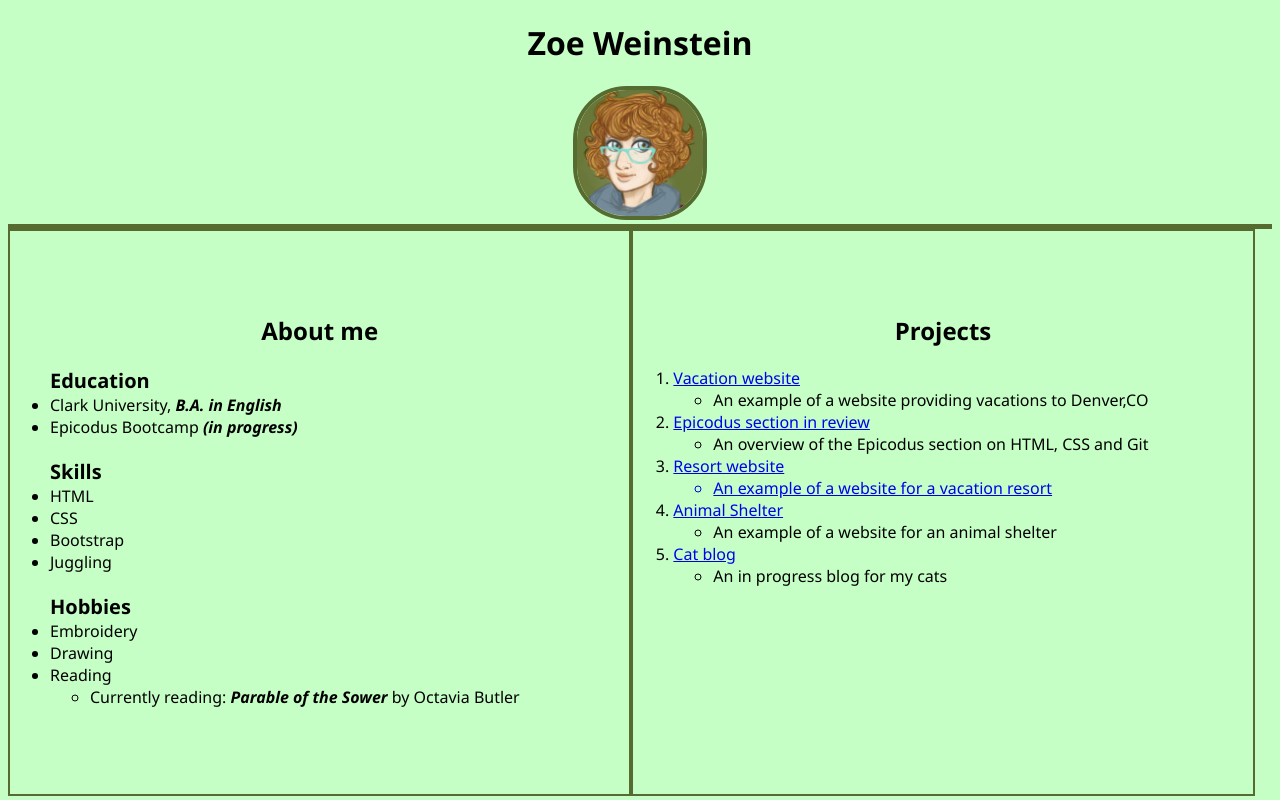
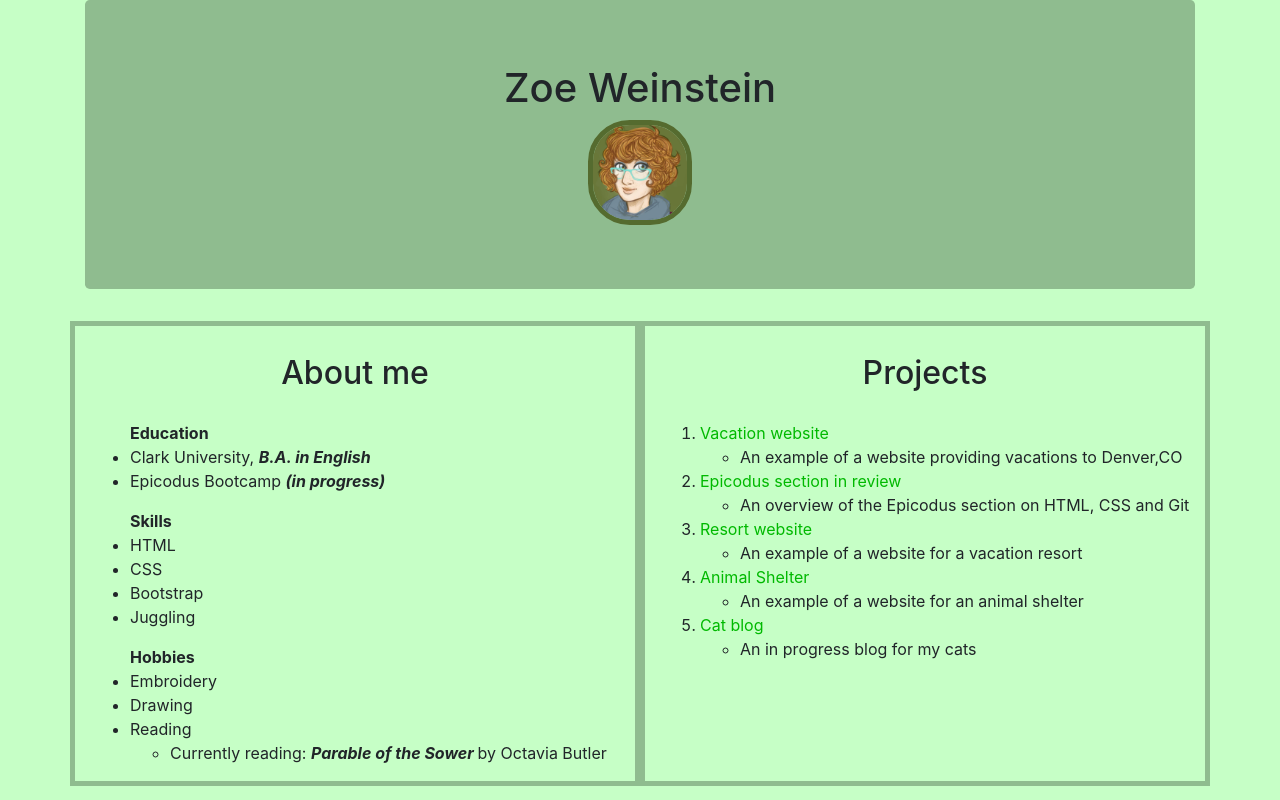
Before and after one commit to MxZoe/portfolio, a plain HTML site: page index.html in a window 1280 px wide. Drawn offline with Linux system fonts and the light colour scheme.

Commit message:
update styling with bootstrap

```diff
--- a/css/styles.css
+++ b/css/styles.css
@@ -2,50 +2,41 @@ body{
   background-color: rgb(198, 255, 198);
 }
 
-.header{
+.jumbotron{
   text-align: center;
-  border-bottom: 5px solid darkolivegreen;
+  background-color: darkseagreen;
 }
-
-.header img{
-  border: 4px solid darkolivegreen;
+.jumbotron img{
+  width: 10%;
+  border: 5px solid darkolivegreen;
   border-radius: 40%;
-  width: 10%;
 }
 
 .header h1{
   font-family: 'Segoe UI', Tahoma, Geneva, Verdana, sans-serif;
 }
 
-.container{
-  float:left;
-  border:2px solid darkolivegreen;
-  text-align: center;
-  width: 49%;
-  height: 500px;
-  padding-top: 5%;
-  font-family: 'Segoe UI', Tahoma, Geneva, Verdana, sans-serif;
-
+.col-md-6{
+  border: 5px solid darkseagreen;
 }
 
-.container ul{
-  font-size: 15pt;
-  text-align:left;
+.col-md-6 h2{
+  text-align:center;
+  padding: 5%;
+  margin: 2px;
 }
 
-.container ul li{
-  font-size: 12pt;
+a:link{
+  color: rgb(0, 185, 0);
 }
 
-.container ol{
-  font-size: 15pt;
-  text-align:left;
+a:visited{
+  color:darkgreen;
 }
 
-.container ol li{
-  font-size: 12pt
+a:hover{
+  color:darkgreen;
 }
-
 .emphasis{
   font-style: italic;
   font-weight: bold;
--- a/index.html
+++ b/index.html
@@ -1,17 +1,21 @@
 <!DOCTYPE html>
 <html lang="en-US">
 <head>
+  <link href="css/bootstrap.min.css" rel="stylesheet" type="text/css">
   <link href="css/styles.css" rel="stylesheet" type="text/css">
   <title>Zoe's Portfolio</title>
 </head>
 
 <body>
-  <div class="header">
+  <div class="container">
+    <div class="jumbotron">
       <h1>Zoe Weinstein</h1>
       <img src="img/avatar.jpg" alt="a cartoon style image of Zoe">
     </div>
 
-  <div class="container">
+    <!--Row one-->
+    <div class="row">
+      <div class="col-md-6">
         <h2>About me</h2>
         <ul><strong>Education</strong>
           <li>Clark University, <span class="emphasis">B.A. in English</span></li>
@@ -32,7 +36,7 @@
         </ul>
       </div>
 
-  <div class="container">
+      <div class="col-md-6">
         <h2>Projects</h2>
         <ol>
           <li><a href="https://mxzoe.github.io/denver-vacation/">Vacation website</a></li>
@@ -43,7 +47,7 @@
           <ul>
             <li>An overview of the Epicodus section on HTML, CSS and Git</li>
           </ul>
-      <li><a href="https://github.com/MxZoe/resort">Resort website</li>
+          <li><a href="https://github.com/MxZoe/resort">Resort website</a></li>
             <ul>
               <li>An example of a website for a vacation resort</li>
             </ul>
@@ -57,6 +61,8 @@
             </ul>
         </ol>
       </div>
+    </div><!--Row 1 end-->
+  </div>
 
 </body>
 </html>
```
Lines whose indentation alone changed are shown as unchanged.
